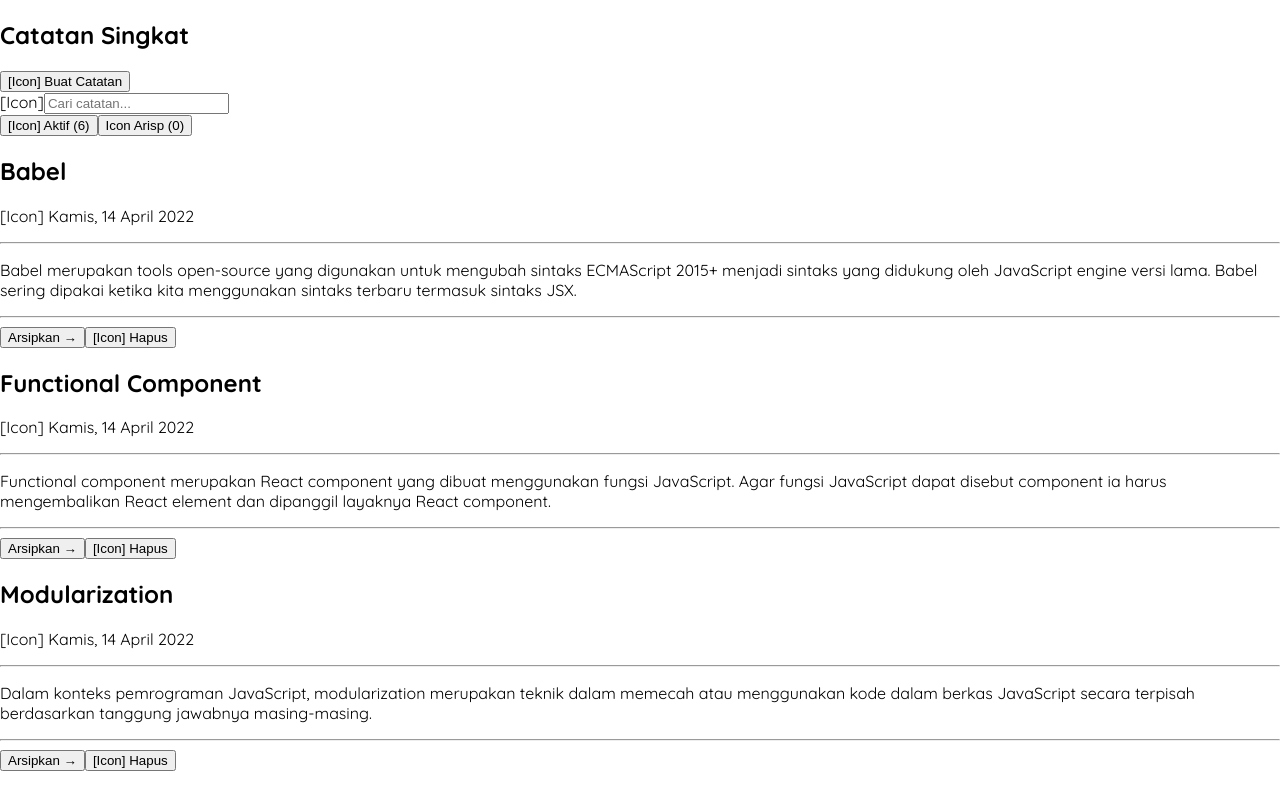
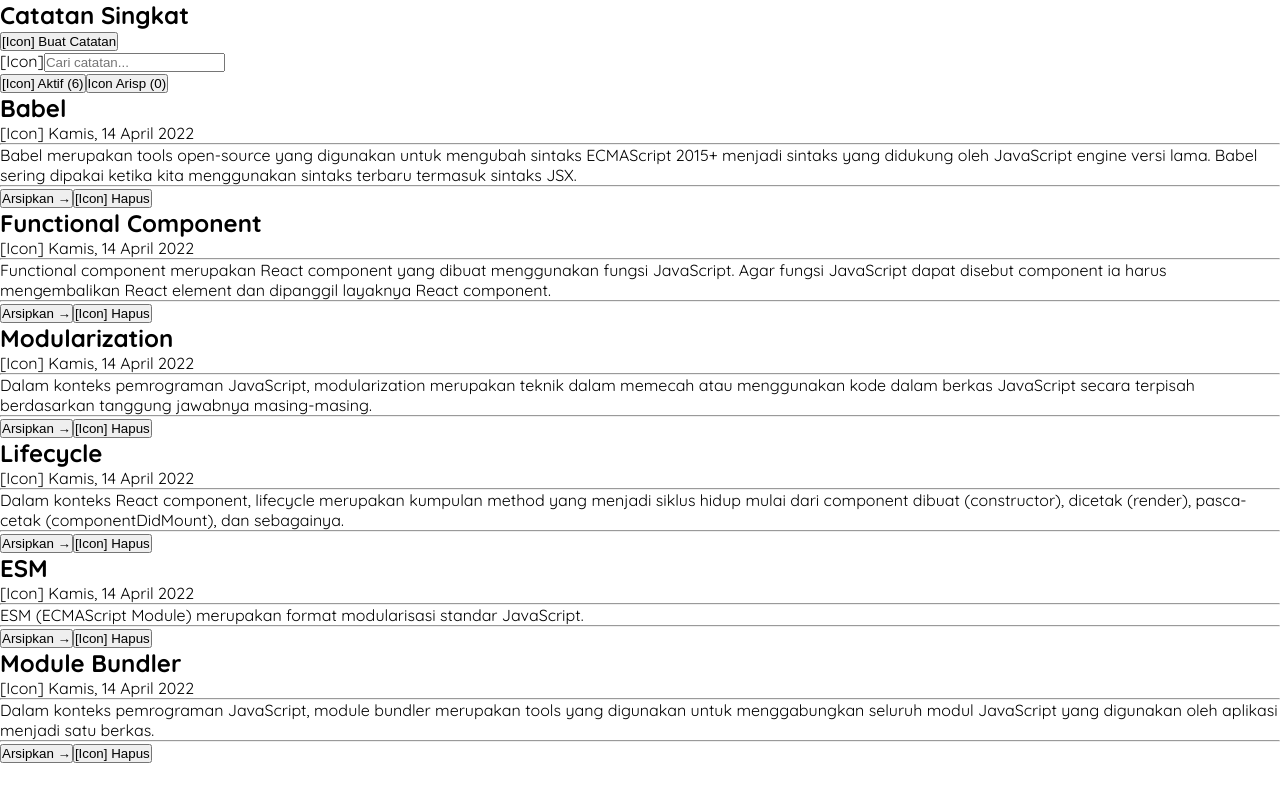
Before and after one commit to cholis04/simple-note, a React (Create React App) app: page / in a window 1280 px wide. Shown: the top 795 px of the page. Built offline with nearby package versions, Linux system fonts and the light colour scheme.

Commit message:
Added CSS Reset Normalize

```diff
--- a/src/global.css
+++ b/src/global.css
@@ -1,8 +1,16 @@
+@import-normalize; /* bring in normalize.css styles */
+
 /* Import Font from Google Fonts */
 @import url('https://fonts.googleapis.com/css2?family=Quicksand:wght@300;400;500;600;700&display=swap');
 
+
+* {
+  margin:0;
+  padding:0;
+  box-sizing: border-box;
+}
+
 body {
-  margin: 0;
   font-family: 'Quicksand', sans-serif;
   -webkit-font-smoothing: antialiased;
   -moz-osx-font-smoothing: grayscale;
```
